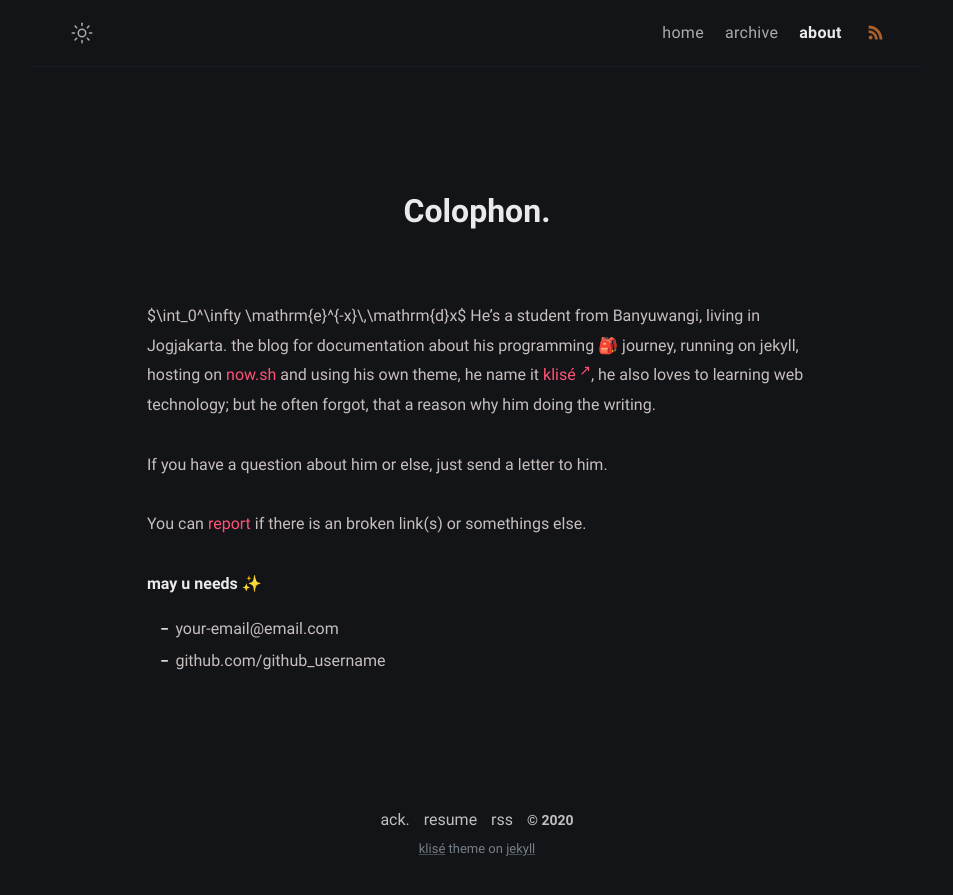
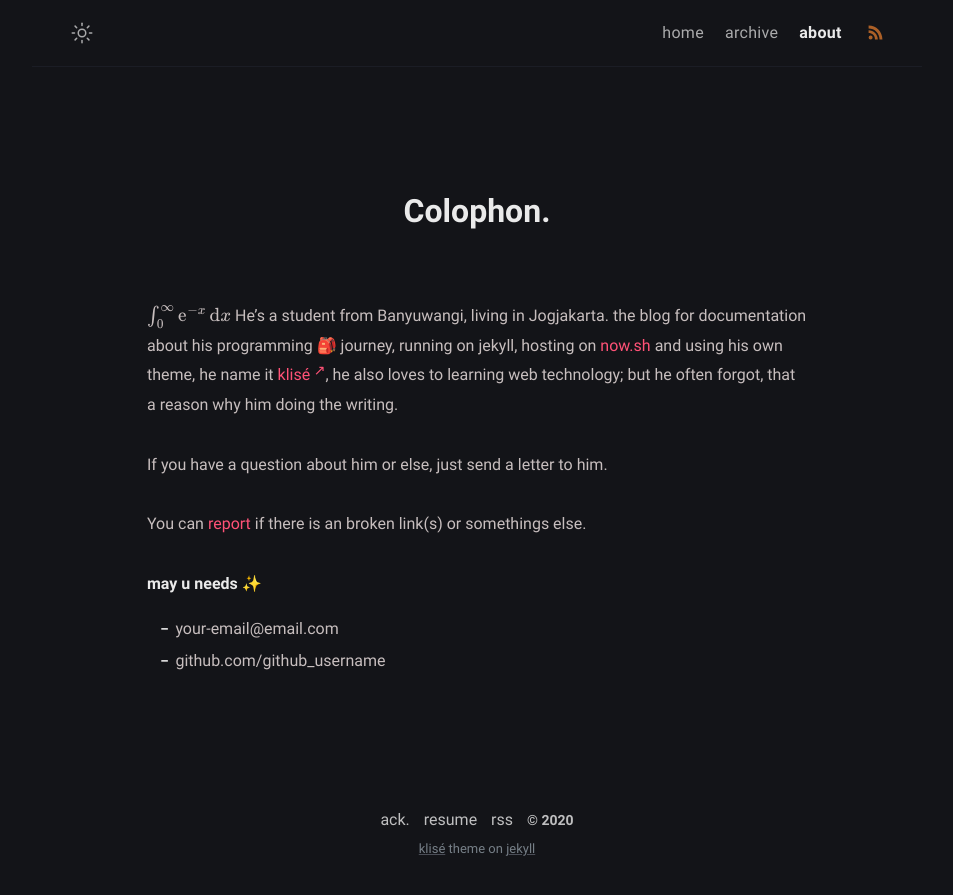
Before and after one commit to r0t0r/r0t0r.github.io, a Jekyll site: the page built from about.md, in a window 1280 px wide. Shown: the top 895 px of the page, without its empty margins (163-1116 px from the left). Built offline with Jekyll 4.4.1, drawn with Linux system fonts in a browser that asks for light colours; formulas are drawn with MathJax 3.

```diff
--- a/about.md
+++ b/about.md
@@ -6,7 +6,7 @@ excerpt: Hello peeps, I'm student of computer science from Banyuwangi, living in
 comments: false
 ---
 
-$\int_0^\infty \mathrm{e}^{-x}\,\mathrm{d}x$
+$$ \int_0^\infty \mathrm{e}^{-x}\,\mathrm{d}x $$
 He's a student from Banyuwangi, living in Jogjakarta. the blog for documentation about his programming 🎒 journey, running on jekyll, hosting on [now.sh](http://now.sh) and using his own theme, he name it <a href="https://github.com/piharpi/jekyll-klise" target="_blank" rel="noopener">klisé</a>, he also loves to learning web technology; but he often forgot, that a reason why him doing the writing.
 
 If you have a question about him or else, just send a letter to him.
```
